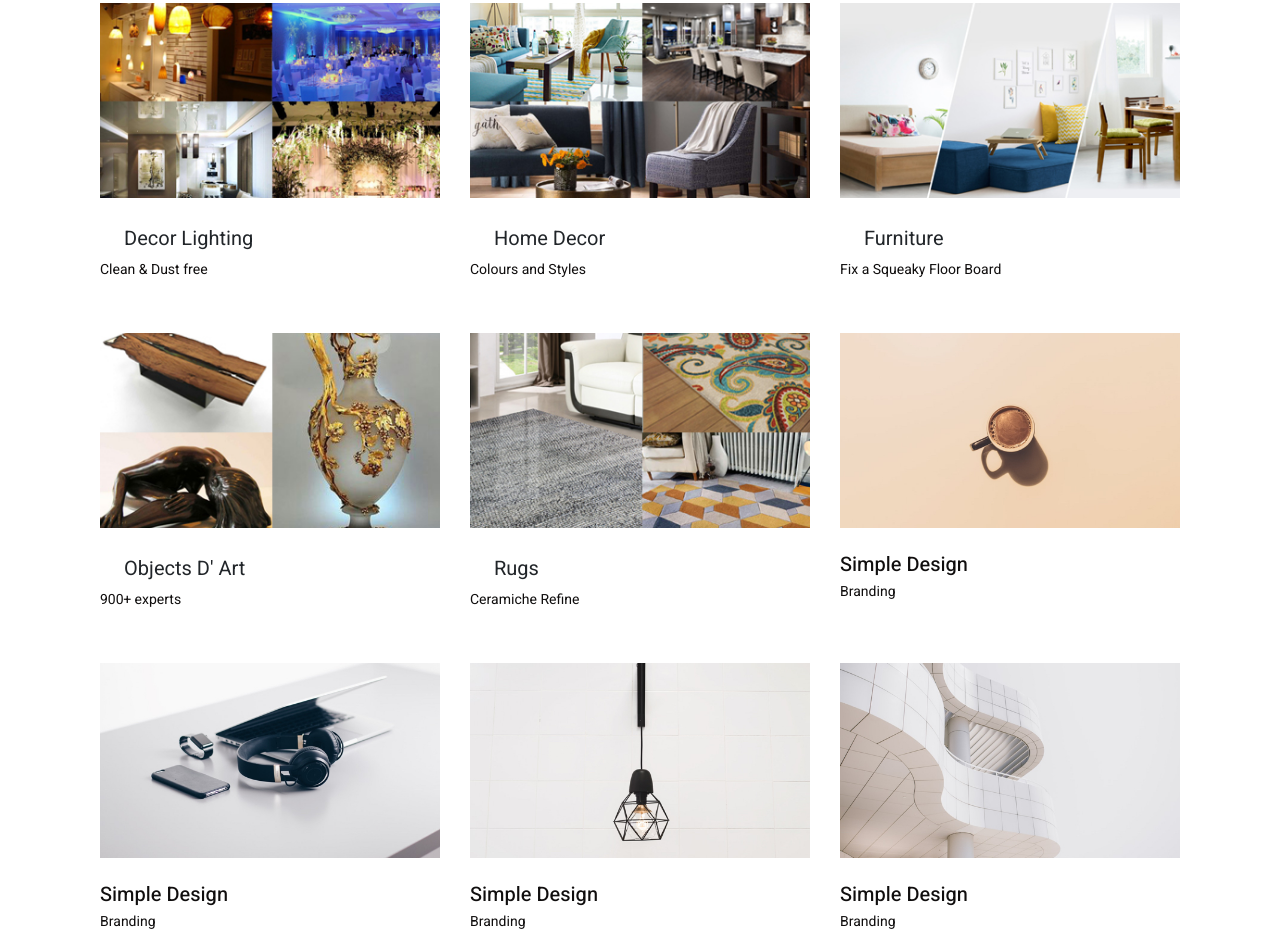
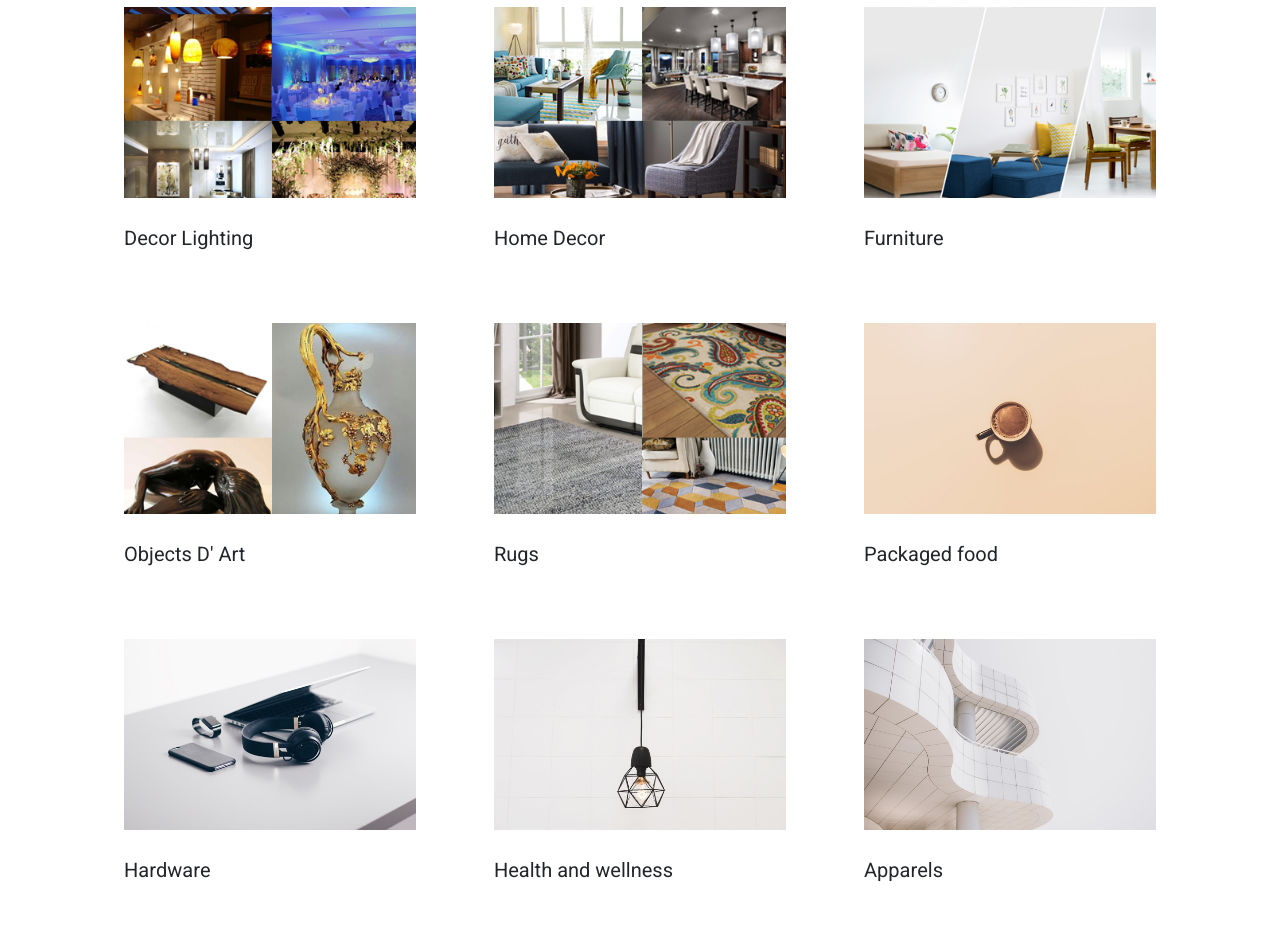
Before and after one commit to vainisha/uac.github.io, a plain HTML site: page index.html in a window 1280 px wide. Shown: the part 207-1140 px from the top of the page. Drawn offline with Linux system fonts and the light colour scheme.

Commit message:
Update index.html

```diff
--- a/index.html
+++ b/index.html
@@ -127,66 +127,66 @@
             <div class="row">
                 <div class="col-md-4 portfolio-card wow fadeInUp">
                     <div class="project-thumbnail-wrapper">
-                        <img src="assets/images/decor light.jpg" alt="portffolio" class="project-thumbnail">
+                        <a class="dropdown-item" href="portfolio.html"><img src="assets/images/decor light.jpg" alt="portffolio" class="project-thumbnail"></a>
                     </div>
                     <h5 class="project-name"><a class="dropdown-item" href="portfolio.html">Decor Lighting</a></h5>
-                    <p class="project-category">Clean & Dust free</p>
+                    <p class="project-category"></p>
                 </div>
                 <div class="col-md-4 portfolio-card wow fadeInUp">
                     <div class="project-thumbnail-wrapper">
-                        <img src="assets/images/home decor.jpg" alt="portffolio" class="project-thumbnail">
+                        <a class="dropdown-item" href="portfolio.html"><img src="assets/images/home decor.jpg" alt="portffolio" class="project-thumbnail"></a>
                     </div>
                     <h5 class="project-name"><a class="dropdown-item" href="portfolio.html">Home Decor</a></h5>
-                    <p class="project-category">Colours and Styles</p>
+                    <p class="project-category"></p>
                 </div>
                 <div class="col-md-4 portfolio-card wow fadeInUp">
                     <div class="project-thumbnail-wrapper">
-                        <img src="assets/images/furniture.jpg" alt="portffolio" class="project-thumbnail">
+                        <a class="dropdown-item" href="portfolio.html"><img src="assets/images/furniture.jpg" alt="portffolio" class="project-thumbnail"></a>
                     </div>
                     <h5 class="project-name"><a class="dropdown-item" href="portfolio.html">Furniture</a></h5>
-                    <p class="project-category">Fix a Squeaky Floor Board</p>
+                    <p class="project-category"></p>
                 </div>
                 <div class="col-md-4 portfolio-card wow fadeInUp">
                     <div class="project-thumbnail-wrapper">
-                        <img src="assets/images/objects.jpg" alt="portffolio" class="project-thumbnail">
+                        <a class="dropdown-item" href="portfolio.html"><img src="assets/images/objects.jpg" alt="portffolio" class="project-thumbnail"></a>
                     </div>
                     <h5 class="project-name"><a class="dropdown-item" href="blog-grid.html">Objects D' Art</a></h5>
-                    <p class="project-category">900+ experts</p>
+                    <p class="project-category"></p>
                 </div>
                 <div class="col-md-4 portfolio-card wow fadeInUp">
                     <div class="project-thumbnail-wrapper">
-                        <img src="assets/images/rugs.jpg" alt="portffolio" class="project-thumbnail">
+                        <a class="dropdown-item" href="portfolio.html"><img src="assets/images/rugs.jpg" alt="portffolio" class="project-thumbnail"></a>
                     </div>
                     <h5 class="project-name"><a class="dropdown-item" href="blog-grid.html">Rugs</a></h5>
-                    <p class="project-category">Ceramiche Refine</p>
+                    <p class="project-category"></p>
                 </div>
                 <div class="col-md-4 portfolio-card wow fadeInUp">
                     <div class="project-thumbnail-wrapper">
-                        <img src="assets/images/Standard_list_blog/Standard_4@2x.jpg" alt="portffolio" class="project-thumbnail">
+                        <a class="dropdown-item" href="portfolio.html"><img src="assets/images/Standard_list_blog/Standard_4@2x.jpg" alt="portffolio" class="project-thumbnail"></a>
                     </div>
-                    <h5 class="project-name">Simple Design</h5>
-                    <p class="project-category">Branding</p>
+                    <h5 class="project-name"><a class="dropdown-item" href="portfolio.html">Packaged food</a></h5>
+                    <p class="project-category"></p>
                 </div>
                 <div class="col-md-4 portfolio-card wow fadeInUp">
                     <div class="project-thumbnail-wrapper">
-                        <img src="assets/images/Standard_list_blog/Standard_3@2x.jpg" alt="portffolio" class="project-thumbnail">
+                       <a class="dropdown-item" href="portfolio.html"><img src="assets/images/Standard_list_blog/Standard_3@2x.jpg" alt="portffolio" class="project-thumbnail"></a>
                     </div>
-                    <h5 class="project-name">Simple Design</h5>
-                    <p class="project-category">Branding</p>
+                    <h5 class="project-name"><a class="dropdown-item" href="portfolio.html">Hardware</a></h5>
+                    <p class="project-category"></p>
                 </div>
                 <div class="col-md-4 portfolio-card wow fadeInUp">
                     <div class="project-thumbnail-wrapper">
-                        <img src="assets/images/Standard_list_blog/Standard_2@2x.jpg" alt="portffolio" class="project-thumbnail">
+                       <a class="dropdown-item" href="portfolio.html"> <img src="assets/images/Standard_list_blog/Standard_2@2x.jpg" alt="portffolio" class="project-thumbnail"></a>
                     </div>
-                    <h5 class="project-name">Simple Design</h5>
-                    <p class="project-category">Branding</p>
+                    <h5 class="project-name"><a class="dropdown-item" href="portfolio.html">Health and wellness</a></h5>
+                    <p class="project-category"></p>
                 </div>
                 <div class="col-md-4 portfolio-card wow fadeInUp">
                     <div class="project-thumbnail-wrapper">
-                        <img src="assets/images/Standard_list_blog/Standard_1@2x.jpg" alt="portffolio" class="project-thumbnail">
+                        <a class="dropdown-item" href="portfolio.html"><img src="assets/images/Standard_list_blog/Standard_1@2x.jpg" alt="portffolio" class="project-thumbnail"></a>
                     </div>
-                    <h5 class="project-name">Simple Design</h5>
-                    <p class="project-category">Branding</p>
+                    <h5 class="project-name"><a class="dropdown-item" href="portfolio.html">Apparels</a></h5>
+                    <p class="project-category"></p>
                 </div>
             </div>
         </div>
```
